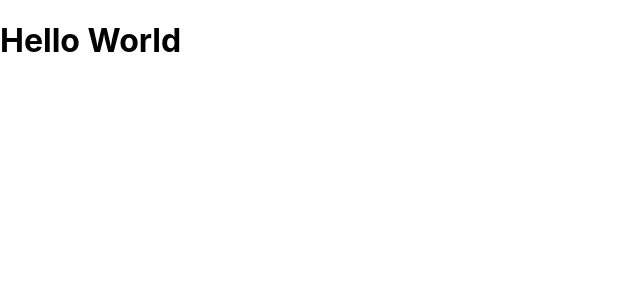
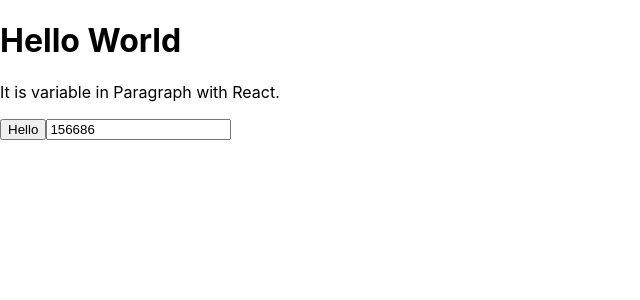
Before and after one commit to pavelFaraday/React-JS, a React (Create React App) app in the folder react-lessons/: page / in a window 1280 px wide. Shown: the top 300 px of the page, without its empty margins (0-640 px from the left). Built offline with nearby package versions, Linux system fonts and the light colour scheme.

Commit message:
add javaScript  Logic to html

```diff
--- a/react-lessons/src/App.js
+++ b/react-lessons/src/App.js
@@ -1,13 +1,26 @@
+// 2) add javaScript  Logic tO html
+// Everithing in {} is javascript Code
+// We put {} into component's html code, for adding JS logic to Html
+
 import React from 'react';
 
-// 1) Create first Component
 function myFun() {
+
+  const sayHello = () => {
+    alert('Hello');
+  };
+
+  let counter = 156686;
+  let myPara = 'It is variable in Paragraph with React.';
+
   return (
     <div>
       <h1>Hello World</h1>
+      <p>{myPara}</p>
+      <button onClick={sayHello}>Hello</button>
+      <input type='text' value={counter}></input>
     </div>
   );
 }
 
-// 2) Export Component
 export default myFun;
```
Also changed, not shown: 2 other files (tests, documents, lock files or other folders).
